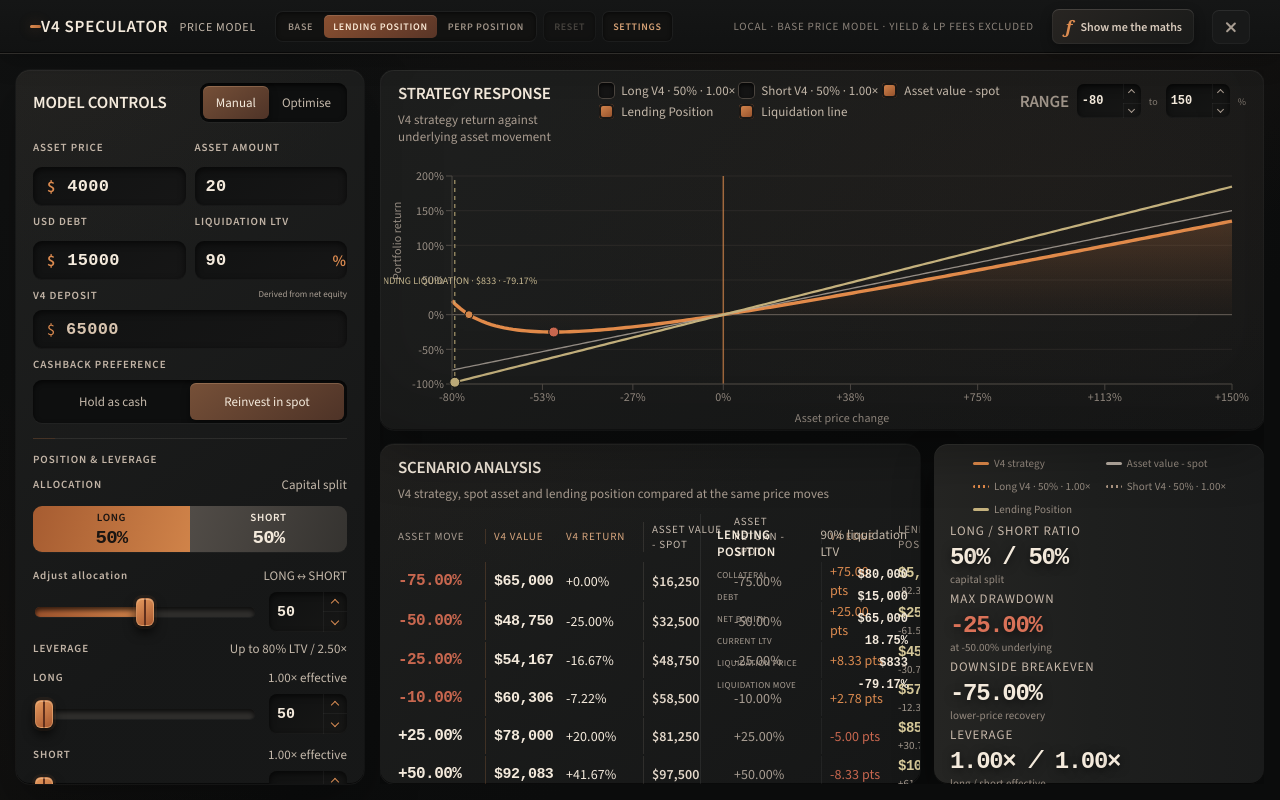
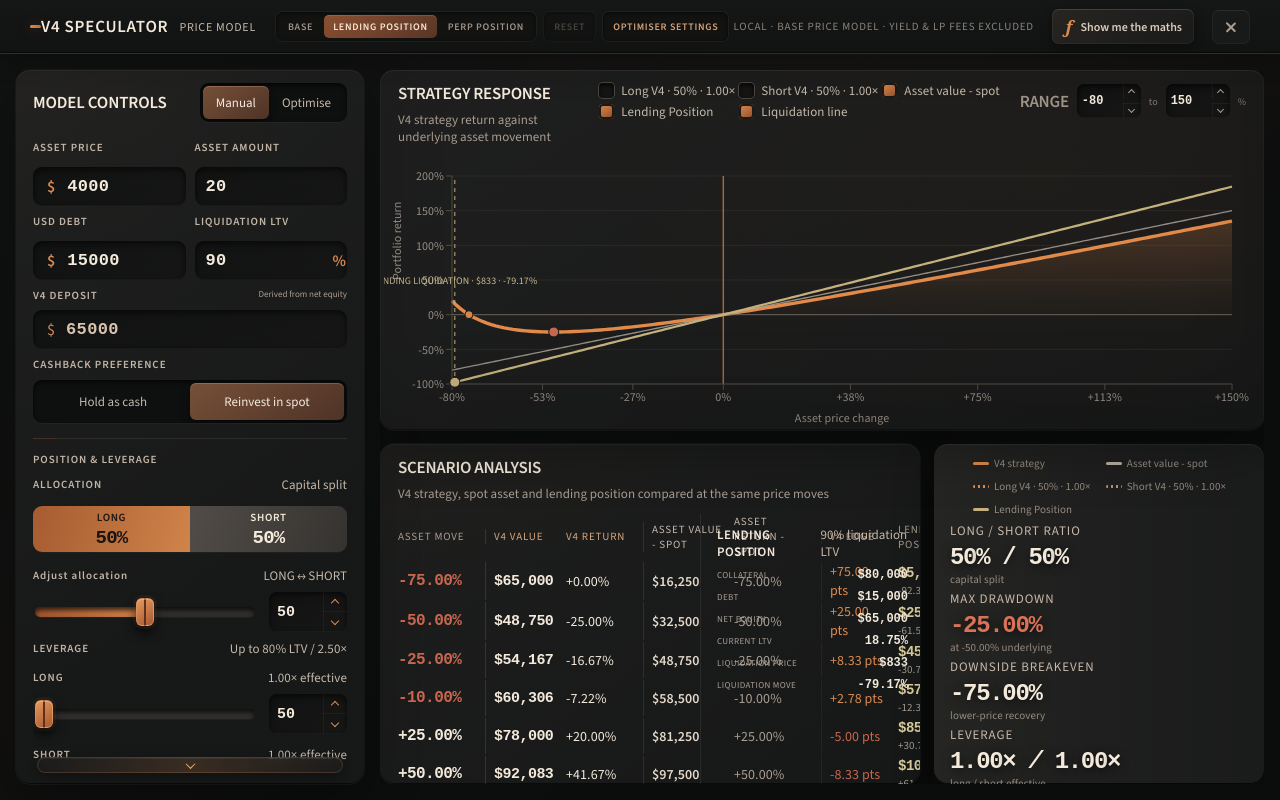
Before and after one commit to Scuttl-E/v4-speculator-calculator, a React (Vite) app: page / in a window 1280 px wide. Both pictures are taken after a click on the button "LENDING POSITION". Built offline with nearby package versions, Linux system fonts and the light colour scheme.

Commit message:
Refine optimiser controls with collapsible limits and rail scrolling

```diff
--- a/src/App.tsx
+++ b/src/App.tsx
@@ -145,6 +145,8 @@ function Slider({
   detail,
   accent = "amber",
   signedDisplay = false,
+  autoWhenMax = false,
+  disabled = false,
 }: {
   label: string;
   value: number;
@@ -154,10 +156,13 @@ function Slider({
   detail: string;
   accent?: string;
   signedDisplay?: boolean;
+  autoWhenMax?: boolean;
+  disabled?: boolean;
 }) {
   const sliderValue = value,
     displayValue = value,
     inputValue = signedDisplay ? -displayValue : displayValue,
+    isAuto = autoWhenMax && value >= max,
     snapValue = (next: number) => Math.min(max, Math.max(min, Math.round(next))),
     commitValue = (next: number) => onChange(snapValue(next)),
     stepUp = () => {
@@ -195,19 +200,26 @@ function Slider({
             } as React.CSSProperties
           }
           onChange={(e) => commitValue(+e.target.value)}
+          disabled={disabled}
         />
         <div className="number-step">
+          {isAuto ? (
+            <input type="text" value="AUTO" readOnly aria-label={`${label} automatic`} />
+          ) : (
             <NumericInput
               step="1"
               min={signedDisplay ? -max : min}
               max={signedDisplay ? -min : max}
               value={inputValue}
               onValueChange={commitInput}
-          />
+              readOnly={disabled}
+            />
+          )}
           <button
             type="button"
             aria-label={`Increase ${label}`}
             onClick={stepUp}
+            disabled={disabled}
           >
             <span className="step-chevron" />
           </button>
@@ -215,6 +227,7 @@ function Slider({
             type="button"
             aria-label={`Decrease ${label}`}
             onClick={stepDown}
+            disabled={disabled}
           >
             <span className="step-chevron down" />
           </button>
@@ -423,6 +436,7 @@ export default function App() {
     [maxDD, setMaxDD] = useState(15),
     [longLtvLimit, setLongLtvLimit] = useState(MAX_V4_LTV * 100),
     [shortLtvLimit, setShortLtvLimit] = useState(MAX_V4_LTV * 100),
+    [leverageLimitsExpanded, setLeverageLimitsExpanded] = useState(false),
     [bullishTarget, setBullishTarget] = useState(200),
     [bearishTarget, setBearishTarget] = useState(-75),
     [searchStep, setSearchStep] = useState(1),
@@ -451,6 +465,15 @@ export default function App() {
       outcome: OptimiseOutcome;
     } | null>(null),
     [optimiseError, setOptimiseError] = useState<string | null>(null);
+  const railScrollRef = useRef<HTMLDivElement>(null);
+  const [railCanScrollUp, setRailCanScrollUp] = useState(false);
+  const [railCanScrollDown, setRailCanScrollDown] = useState(false);
+  const updateRailScrollIndicators = () => {
+    const rail = railScrollRef.current;
+    if (!rail) return;
+    setRailCanScrollUp(rail.scrollTop > 1);
+    setRailCanScrollDown(rail.scrollTop + rail.clientHeight < rail.scrollHeight - 1);
+  };
   const [persistenceLoaded, setPersistenceLoaded] = useState(
     () => !window.desktopWindow?.loadInputs,
   );
@@ -462,6 +485,14 @@ export default function App() {
     window.addEventListener("keydown", closeOnEscape);
     return () => window.removeEventListener("keydown", closeOnEscape);
   }, [showMaths]);
+  useEffect(() => {
+    const frame = window.requestAnimationFrame(updateRailScrollIndicators);
+    window.addEventListener("resize", updateRailScrollIndicators);
+    return () => {
+      window.cancelAnimationFrame(frame);
+      window.removeEventListener("resize", updateRailScrollIndicators);
+    };
+  }, [comparisonMode, mode, leverageLimitsExpanded, requireBreakeven, lastRun]);
   useEffect(() => {
     const loadInputs = window.desktopWindow?.loadInputs;
     if (!loadInputs) return;
@@ -881,7 +912,7 @@ export default function App() {
               aria-expanded={showSettings}
               aria-controls="calculation-settings"
             >
-              SETTINGS
+              OPTIMISER SETTINGS
             </button>
           </div>
         </div>
@@ -1096,6 +1127,11 @@ export default function App() {
               </button>
             </div>
           </div>
+          <div
+            className="rail-scroll"
+            ref={railScrollRef}
+            onScroll={updateRailScrollIndicators}
+          >
           <div className="control-group capital-settlement">
             {comparisonMode === "base" && (
               <>
@@ -1287,46 +1323,70 @@ export default function App() {
                   }`}
                 >
                   <div className="optimise-leverage-limits">
+                    <div className="leverage-limits-header">
+                      <span>LEVERAGE LIMITS</span>
+                      <button
+                        type="button"
+                        className={`leverage-limits-toggle ${leverageLimitsExpanded ? "expanded" : ""}`}
+                        onClick={() => setLeverageLimitsExpanded((expanded) => !expanded)}
+                        aria-expanded={leverageLimitsExpanded}
+                      >
+                        <b>{longLtvLimit >= maxLtv && shortLtvLimit >= maxLtv ? "AUTO" : "CUSTOM"}</b>
+                        <i aria-hidden="true" />
+                      </button>
+                    </div>
+                    {leverageLimitsExpanded && <div className="leverage-limit-editor">
                       <Slider
-                      label="LONG LEVERAGE LIMIT"
+                        label="LONG"
                         value={longLtvLimit}
                         min={50}
                         max={maxLtv}
                         onChange={setLongLtvLimit}
-                      detail={longLtvLimit >= maxLtv ? "AUTO" : `${effectiveLeverage(longLtvLimit / 100).toFixed(2)}× max`}
+                        detail={longLtvLimit >= maxLtv ? "" : `${effectiveLeverage(longLtvLimit / 100).toFixed(2)}× max`}
                         accent="amber"
+                        autoWhenMax
                       />
                       <Slider
-                      label="SHORT LEVERAGE LIMIT"
+                        label="SHORT"
                         value={shortLtvLimit}
                         min={50}
                         max={maxLtv}
                         onChange={setShortLtvLimit}
-                      detail={shortLtvLimit >= maxLtv ? "AUTO" : `${effectiveLeverage(shortLtvLimit / 100).toFixed(2)}× max`}
+                        detail={shortLtvLimit >= maxLtv ? "" : `${effectiveLeverage(shortLtvLimit / 100).toFixed(2)}× max`}
                         accent="violet"
-                    />
-                  </div>
-                  {objective === "spotParity" || objective === "debtParity" ? (
-                    <div className="risk-context">
-                      <i>∿</i>
-                      <span>
-                        <b>{objective === "debtParity" ? "Lending parity is setting drawdown." : "Spot parity is setting drawdown."}</b>
-                        Choose Bullish or Bearish to set a hard limit.
-                      </span>
-                    </div>
-                  ) : (
-                    <>
+                        autoWhenMax
+                      />
+                      <button
+                        type="button"
+                        className="reset-leverage-limits"
+                        onClick={() => {
+                          setLongLtvLimit(maxLtv);
+                          setShortLtvLimit(maxLtv);
+                        }}
+                      >
+                        RESET TO AUTO
+                      </button>
+                    </div>}
+                  </div>
                   <Slider
                     label="MAX DRAWDOWN"
                     value={maxDD}
                     min={0}
                     max={100}
                     onChange={setMaxDD}
-                        detail=""
+                    detail={objective === "spotParity" || objective === "debtParity" ? "SET BY PARITY" : ""}
                     accent="risk"
                     signedDisplay
-                      />
-                    </>
+                    disabled={objective === "spotParity" || objective === "debtParity"}
+                  />
+                  {(objective === "spotParity" || objective === "debtParity") && (
+                    <div className="risk-context compact">
+                      <i>∿</i>
+                      <span>
+                        <b>{objective === "debtParity" ? "Lending parity is setting drawdown." : "Spot parity is setting drawdown."}</b>
+                        Choose Bullish or Bearish to set a hard limit.
+                      </span>
+                    </div>
                   )}
                 </section>
                 <label className="switch precision-switch breakeven-required">
@@ -1572,6 +1632,9 @@ export default function App() {
               </div>
             </>
           )}
+          </div>
+          {railCanScrollUp && <div className="rail-scroll-indicator top" aria-hidden="true"><i /></div>}
+          {railCanScrollDown && <div className="rail-scroll-indicator bottom" aria-hidden="true"><i /></div>}
         </aside>
         <section className="workspace">
           {!comparisonIsValid ? (
--- a/src/styles.css
+++ b/src/styles.css
@@ -2120,3 +2120,121 @@ body {
   gap: 6px 16px;
 }
 .chart-series-controls label { white-space: nowrap; }
+
+/* Compact optimiser constraint selection without reducing its horizontal working span. */
+.rail.optimise .risk-target { padding-block: 3px !important; }
+.rail.optimise .risk-constraints .slider-control { margin-top: 9px; }
+.rail.optimise .risk-constraints .control-label { margin-bottom: 7px; }
+.rail.optimise .risk-constraints .slider-line { gap: 10px; }
+.rail.optimise .risk-constraints .slider-line > input { height: 9px; }
+.rail.optimise .risk-constraints .slider-line > input::-webkit-slider-thumb { width: 16px; height: 25px; }
+.rail.optimise .risk-constraints .number-step {
+  flex: 0 0 96px;
+  width: 96px;
+  min-height: 36px;
+  grid-template-columns: minmax(0, 1fr) 28px;
+  grid-template-rows: 1fr 1fr;
+  box-sizing: border-box;
+}
+.rail.optimise .risk-constraints .number-step input {
+  grid-column: 1;
+  grid-row: 1 / 3;
+  padding: 6px 7px;
+  font-size: 14px;
+  letter-spacing: 0;
+}
+.rail.optimise .risk-constraints .number-step button {
+  display: grid;
+  grid-column: 2;
+  min-width: 0;
+  place-items: center;
+  overflow: visible;
+}
+.rail.optimise .risk-constraints .number-step button:first-of-type { grid-row: 1; }
+.rail.optimise .risk-constraints .number-step button:last-of-type { grid-row: 2; }
+.leverage-limits-header {
+  display: flex;
+  align-items: center;
+  justify-content: space-between;
+  min-height: 36px;
+}
+.leverage-limits-header > span {
+  color: #c3b5a7;
+  font: 600 11px Atelier;
+  letter-spacing: .085em;
+}
+.leverage-limits-toggle {
+  display: grid;
+  grid-template-columns: 1fr 10px;
+  width: 96px;
+  min-height: 36px;
+  align-items: center;
+  gap: 7px;
+  padding: 6px 8px;
+  border: 1px solid #ffffff10;
+  border-radius: 7px;
+  background: linear-gradient(180deg, #181817, #10100f);
+  box-shadow: inset 0 1px #fff8eb08, inset 0 -1px #0008;
+  cursor: pointer;
+  text-align: center;
+}
+.leverage-limits-toggle b { color: var(--cream); font: 600 11px var(--mono); letter-spacing: .05em; }
+.leverage-limits-toggle i { width: 6px; height: 6px; border-right: 1.5px solid #d58a52; border-bottom: 1.5px solid #d58a52; transform: rotate(45deg) translateY(-2px); transition: transform .16s ease; }
+.leverage-limits-toggle.expanded i { transform: rotate(225deg) translateY(-1px); }
+.leverage-limits-toggle:hover { border-color: #c6773f80; }
+.leverage-limits-toggle:hover b { color: #fae8d4; }
+.leverage-limit-editor { padding: 1px 0 2px; }
+.leverage-limit-editor .slider-control { margin-top: 8px !important; }
+.leverage-limit-editor .control-label { margin-bottom: 6px !important; }
+.reset-leverage-limits {
+  margin-top: 8px;
+  padding: 2px 0;
+  border: 0;
+  background: transparent;
+  color: #d7a276;
+  font: 600 10px Atelier;
+  letter-spacing: .07em;
+  cursor: pointer;
+}
+.reset-leverage-limits:hover { color: #fae8d4; }
+.risk-context.compact { margin-top: 5px; padding-bottom: 1px; font-size: 10px; }
+.risk-context.compact i { font-size: 13px; }
+.risk-constraints .slider-control:has(input:disabled) { opacity: .62; }
+.risk-constraints .number-step button:disabled { color: #625c55; cursor: default; }
+
+/* The control rail scrolls independently while keeping the chrome clean. */
+.rail { position: relative; }
+.rail-scroll {
+  min-height: 0;
+  flex: 1 1 auto;
+  overflow-y: auto;
+  overscroll-behavior: contain;
+  scrollbar-width: none;
+}
+.rail-scroll::-webkit-scrollbar { width: 0; height: 0; }
+.rail-scroll-indicator {
+  position: absolute;
+  left: 21px;
+  right: 21px;
+  z-index: 3;
+  height: 16px;
+  display: flex;
+  align-items: center;
+  justify-content: center;
+  pointer-events: none;
+  border: 1px solid #d7976733;
+  border-radius: 8px;
+  background: linear-gradient(90deg, #1d1d1cb0, #59402d88, #1d1d1cb0);
+  box-shadow: inset 0 1px #fff8eb0b, 0 3px 10px #0005;
+  backdrop-filter: blur(6px);
+}
+.rail-scroll-indicator.top { top: 59px; }
+.rail-scroll-indicator.bottom { bottom: 11px; }
+.rail-scroll-indicator i {
+  width: 7px;
+  height: 7px;
+  border-right: 1.5px solid #e5b07c;
+  border-bottom: 1.5px solid #e5b07c;
+}
+.rail-scroll-indicator.top i { transform: rotate(225deg); }
+.rail-scroll-indicator.bottom i { transform: rotate(45deg) translate(-1px, -1px); }
```
Lines whose indentation alone changed are shown as unchanged.
